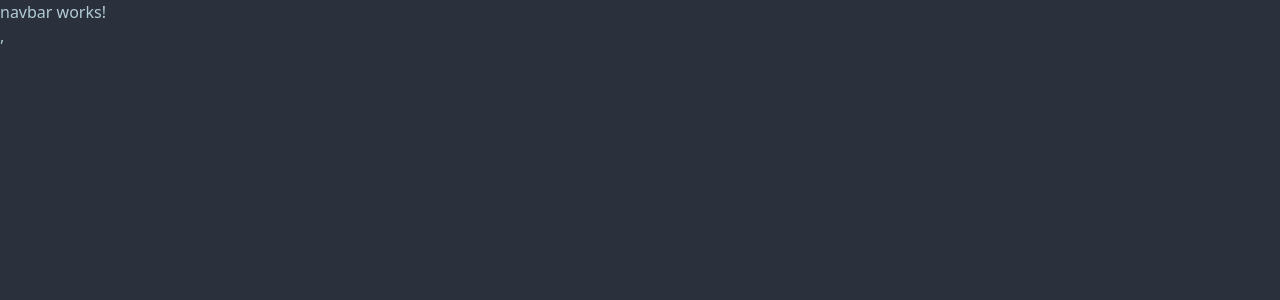
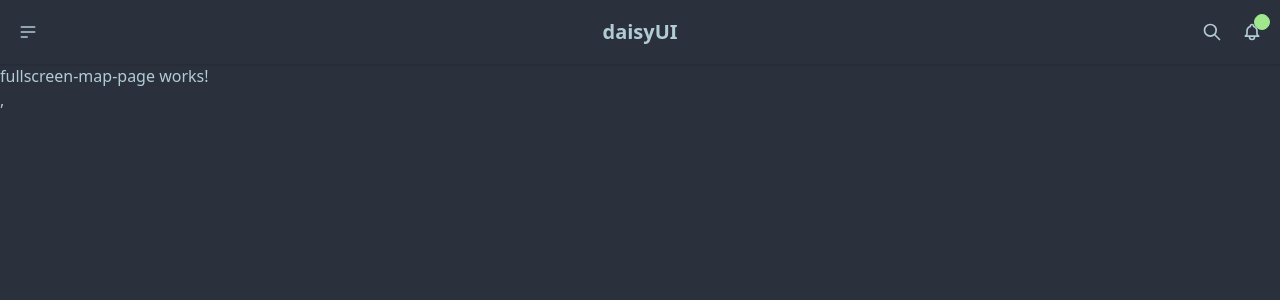
Before and after one commit to jenri019/maps, an Angular app: page /fullscreen in a window 1280 px wide. Before the commit this address led to /. Shown: the top 300 px of the page. Built offline with nearby package versions, Linux system fonts and the light colour scheme.

Commit message:
feat: adding routes, modifying navbar

```diff
--- a/src/app/app.routes.ts
+++ b/src/app/app.routes.ts
@@ -1,3 +1,26 @@
 import { Routes } from '@angular/router';
+import { FullscreenMapPageComponent } from './pages/fullscreen-map-page/fullscreen-map-page.component';
+import { MarkersPageComponent } from './pages/markers-page/markers-page.component';
+import { HousesPageComponent } from './pages/houses-page/houses-page.component';
 
-export const routes: Routes = [];
+export const routes: Routes = [
+  {
+    path: 'fullscreen',
+    component:FullscreenMapPageComponent,
+    title: 'Fullscreen Map',
+  },
+  {
+    path: 'markers',
+    component: MarkersPageComponent,
+    title: 'Markers',
+  },
+  {
+    path: 'houses',
+    component: HousesPageComponent,
+    title: 'Houses',
+  },
+  {
+    path: '**',
+    redirectTo: 'fullscreen',
+  }
+];
--- a/src/app/shared/components/navbar/navbar.component.html
+++ b/src/app/shared/components/navbar/navbar.component.html
@@ -1 +1,36 @@
-<p>navbar works!</p>,
+<div class="navbar bg-base-100 shadow-sm">
+  <div class="navbar-start">
+    <div class="dropdown">
+      <div tabindex="0" role="button" class="btn btn-ghost btn-circle">
+        <svg xmlns="http://www.w3.org/2000/svg" class="h-5 w-5" fill="none" viewBox="0 0 24 24" stroke="currentColor">
+          <path stroke-linecap="round" stroke-linejoin="round" stroke-width="2" d="M4 6h16M4 12h16M4 18h7" />
+        </svg>
+      </div>
+      <ul tabindex="0" class="menu menu-sm dropdown-content bg-base-100 rounded-box z-1 mt-3 w-52 p-2 shadow">
+        <li><a>Homepage</a></li>
+        <li><a>Portfolio</a></li>
+        <li><a>About</a></li>
+      </ul>
+    </div>
+  </div>
+  <div class="navbar-center">
+    <a class="btn btn-ghost text-xl">daisyUI</a>
+  </div>
+  <div class="navbar-end">
+    <button class="btn btn-ghost btn-circle">
+      <svg xmlns="http://www.w3.org/2000/svg" class="h-5 w-5" fill="none" viewBox="0 0 24 24" stroke="currentColor">
+        <path stroke-linecap="round" stroke-linejoin="round" stroke-width="2"
+          d="M21 21l-6-6m2-5a7 7 0 11-14 0 7 7 0 0114 0z" />
+      </svg>
+    </button>
+    <button class="btn btn-ghost btn-circle">
+      <div class="indicator">
+        <svg xmlns="http://www.w3.org/2000/svg" class="h-5 w-5" fill="none" viewBox="0 0 24 24" stroke="currentColor">
+          <path stroke-linecap="round" stroke-linejoin="round" stroke-width="2"
+            d="M15 17h5l-1.405-1.405A2.032 2.032 0 0118 14.158V11a6.002 6.002 0 00-4-5.659V5a2 2 0 10-4 0v.341C7.67 6.165 6 8.388 6 11v3.159c0 .538-.214 1.055-.595 1.436L4 17h5m6 0v1a3 3 0 11-6 0v-1m6 0H9" />
+        </svg>
+        <span class="badge badge-xs badge-primary indicator-item"></span>
+      </div>
+    </button>
+  </div>
+</div>
```
